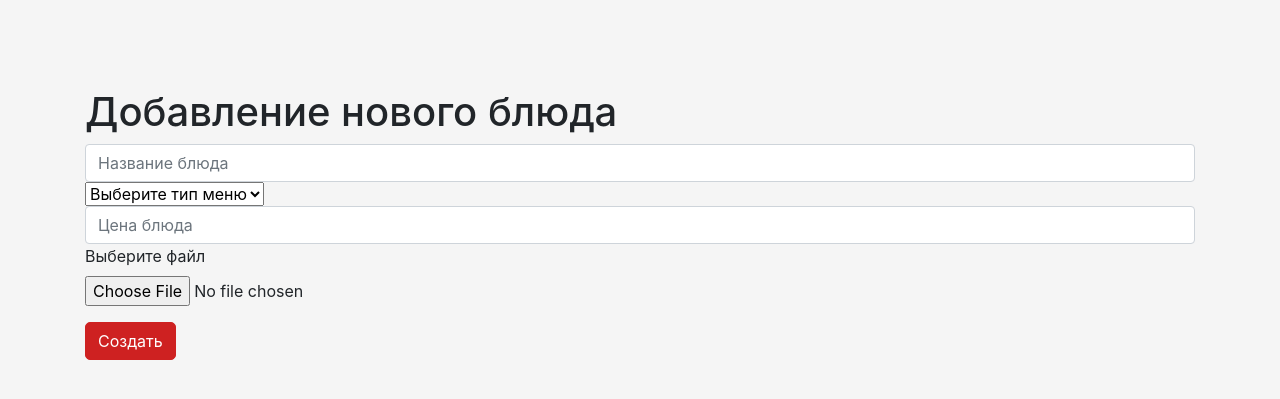
After one commit to mirrroxx/site, a Flask app: page /add_dish in a window 1280 px wide. The commit adds this page. Shown: the top 399 px of the page. Run offline with Flask 3, Linux system fonts and the light colour scheme.

Commit message:
сделал добавление блюда

```diff
--- a/data/__all_models.py
+++ b/data/__all_models.py
@@ -1 +1,2 @@
 from . import users
+from . import dishes
--- a/data/db_session.py
+++ b/data/db_session.py
@@ -5,6 +5,7 @@ from sqlalchemy.orm import Session
 SqlAlchemyBase = orm.declarative_base()
 
 __factory = None
+
 
 def global_init(db_file):
     global __factory
@@ -25,6 +26,7 @@ def global_init(db_file):
 
     SqlAlchemyBase.metadata.create_all(engine)
 
+
 def create_session() -> Session:
     global __factory
     return __factory()
--- a/data/users.py
+++ b/data/users.py
@@ -1,4 +1,3 @@
-import datetime
 import sqlalchemy
 from flask_login import UserMixin
 from werkzeug.security import check_password_hash, generate_password_hash
--- a/main.py
+++ b/main.py
@@ -1,19 +1,32 @@
+import os.path
 
-from flask import Flask, render_template, url_for, redirect
+from flask import Flask, render_template, url_for, redirect, request
 from data import db_session
+from data.dishes import Dishes
 from data.users import User
 from forms.user import RegisterForm, LoginForm
 from flask_login import LoginManager, login_user
+from werkzeug.utils import secure_filename
 
 app = Flask(__name__)
 app.config['SECRET_KEY'] = 'yandexlyceum_secret_key'
+app.config['UPLOAD_FOLDER'] = 'static/uploads/'
+
+ALLOWED_EXTENSIONS = set(['png', 'jpg', 'jpeg'])
+
 login_manager = LoginManager()
 login_manager.init_app(app)
+
+
+def allowed_file(filename):
+    return '.' in filename and filename.rsplit('.', 1)[1].lower() in ALLOWED_EXTENSIONS
+
 
 @login_manager.user_loader
 def load_user(user_id):
     db_sess = db_session.create_session()
     return db_sess.query(User).get(user_id)
+
 
 @app.route('/register', methods=['GET', 'POST'])
 def reqister():
@@ -38,6 +51,7 @@ def reqister():
         return redirect('/login')
     return render_template('register.html', title='Регистрация', form=form)
 
+
 @app.route('/login', methods=['GET', 'POST'])
 def login():
     form = LoginForm()
@@ -51,19 +65,43 @@ def login():
                                form=form)
     return render_template('login2.html', title='Авторизация', form=form)
 
+
 @app.route('/')
 def index():
     return render_template("main.html")
 
 
-# @app.route('/login')
-# def login():
-#     return render_template("login.html")
+@app.route('/breakfast')
+def breakfast():
+    dishes = Dishes.query.all().filter(Dishes.date == 'Утреннее меню')
+    return render_template("breakfast.html", dishes=dishes)
 
 
-@app.route('/breakfast')
-def breakfast():
-    return render_template("breakfast.html")
+@app.route('/add_dish', methods=['GET', 'POST'])
+def add_dish():
+    if request.method == 'POST':
+        name_of_dish = request.form['name_of_dish']
+        time = request.form['menu_type']
+        dish_price = request.form['dish_price']
+        if 'file' not in request.files:
+            return redirect('/add_dish')
+        file = request.files['file']
+        if file.filename == '':
+            return redirect('/add_dish')
+        if file and allowed_file(file.filename):
+            filename = secure_filename(file.filename)
+            file.save(os.path.join(app.config['UPLOAD_FOLDER'], filename))
+        else:
+            return redirect('/add_dish')
+        dish = Dishes(name=name_of_dish, time=time, price=dish_price, photo=os.path.join(app.config['UPLOAD_FOLDER'], filename))
+        try:
+            db_sess = db_session.create_session()
+            db_sess.add(dish)
+            db_sess.commit()
+            return redirect('/')
+        except:
+            return "При добавлении произошла ошибка"
+    return render_template("new_dish.html")
 
 
 if __name__ == '__main__':
--- a/templates/base.html
+++ b/templates/base.html
@@ -8,6 +8,7 @@
           integrity="sha384-Vkoo8x4CGsO3+Hhxv8T/Q5PaXtkKtu6ug5TOeNV6gBiFeWPGFN9MuhOf23Q9Ifjh"
           crossorigin="anonymous">
     <title>{{title}}</title>
+    <style>{% block style %}{% endblock %}</style>
 </head>
 <body>
 <header>
--- /dev/null
+++ b/templates/new_dish.html
@@ -0,0 +1,65 @@
+<!DOCTYPE html>
+<html>
+<head>
+    <meta charset="utf-8">
+    <title>Добавление нового блюда</title>
+    <script src="https://code.jquery.com/jquery-3.3.1.slim.min.js"
+            integrity="sha384-q8i/X+965DzO0rT7abK41JStQIAqVgRVzpbzo5smXKp4YfRvH+8abtTE1Pi6jizo"
+            crossorigin="anonymous"></script>
+    <script src="https://cdn.jsdelivr.net/npm/popper.js@1.14.3/dist/umd/popper.min.js"
+            integrity="sha384-ZMP7rVo3mIykV+2+9J3UJ46jBk0WLaUAdn689aCwoqbBJiSnjAK/l8WvCWPIPm49"
+            crossorigin="anonymous"></script>
+    <link rel="stylesheet" href="https://cdn.jsdelivr.net/npm/bootstrap@4.1.3/dist/css/bootstrap.min.css"
+          integrity="sha384-MCw98/SFnGE8fJT3GXwEOngsV7Zt27NXFoaoApmYm81iuXoPkFOJwJ8ERdknLPMO" crossorigin="anonymous">
+    <script src="https://cdn.jsdelivr.net/npm/bootstrap@4.1.3/dist/js/bootstrap.min.js"
+            integrity="sha384-ChfqqxuZUCnJSK3+MXmPNIyE6ZbWh2IMqE241rYiqJxyMiZ6OW/JmZQ5stwEULTy"
+            crossorigin="anonymous"></script>
+    <style>
+        body {
+          display: -ms-flexbox;
+          display: flex;
+          border-spacing: 40px;
+          -ms-flex-align: center;
+          padding-top: 40px;
+          padding-bottom: 40px;
+          background-color: #f5f5f5;
+        }
+
+        .btn {
+                    background-color: rgb(206, 33, 33);
+                    color: white;
+                    border-color: rgb(206, 33, 33);
+                    border-radius: 5px;
+                    transition: border-radius 0.5s ease-in;
+                }
+
+        .btn:hover {
+                    border-radius: 15px;
+                    background-color: rgb(89, 97, 104);
+                    border-color: rgb(89, 97, 104)
+                }
+    </style>
+</head>
+<body>
+<div class="container mt-5">
+    <h1>Добавление нового блюда</h1>
+    <form method="post">
+        <input type="text" name="name_of_dish" id="name_of_dish" class="form-control" placeholder="Название блюда">
+        <select class="form-select" name="menu_type" aria-label="menu_type">
+            <option selected>Выберите тип меню</option>
+            <option value="1">Утреннее меню</option>
+            <option value="2">Обеденное меню</option>
+            <option value="3">Вечернее меню</option>
+        </select>
+        <input type="number" name="dish_price" class="form-control" placeholder="Цена блюда">
+        <form method="post" enctype="multipart/form-data">
+            <div class="form-group">
+                <label for="photo">Выберите файл</label>
+                <input type="file" class="form-control-file" id="photo" name="file">
+            </div>
+        </form>
+        <input type="submit" class="btn btn-succes" value="Создать">
+    </form>
+</div>
+</body>
+</html>
```
Also changed, not shown: data/dishes.py (added, +11 -0 lines), templates/breakfast.html (deleted, +0 -20 lines), templates/login.html (+0 -45 lines), templates/login2.html (+62 -0 lines), templates/register.html (+62 -0 lines), db/main.db (added), db/site.sqlite (added).
